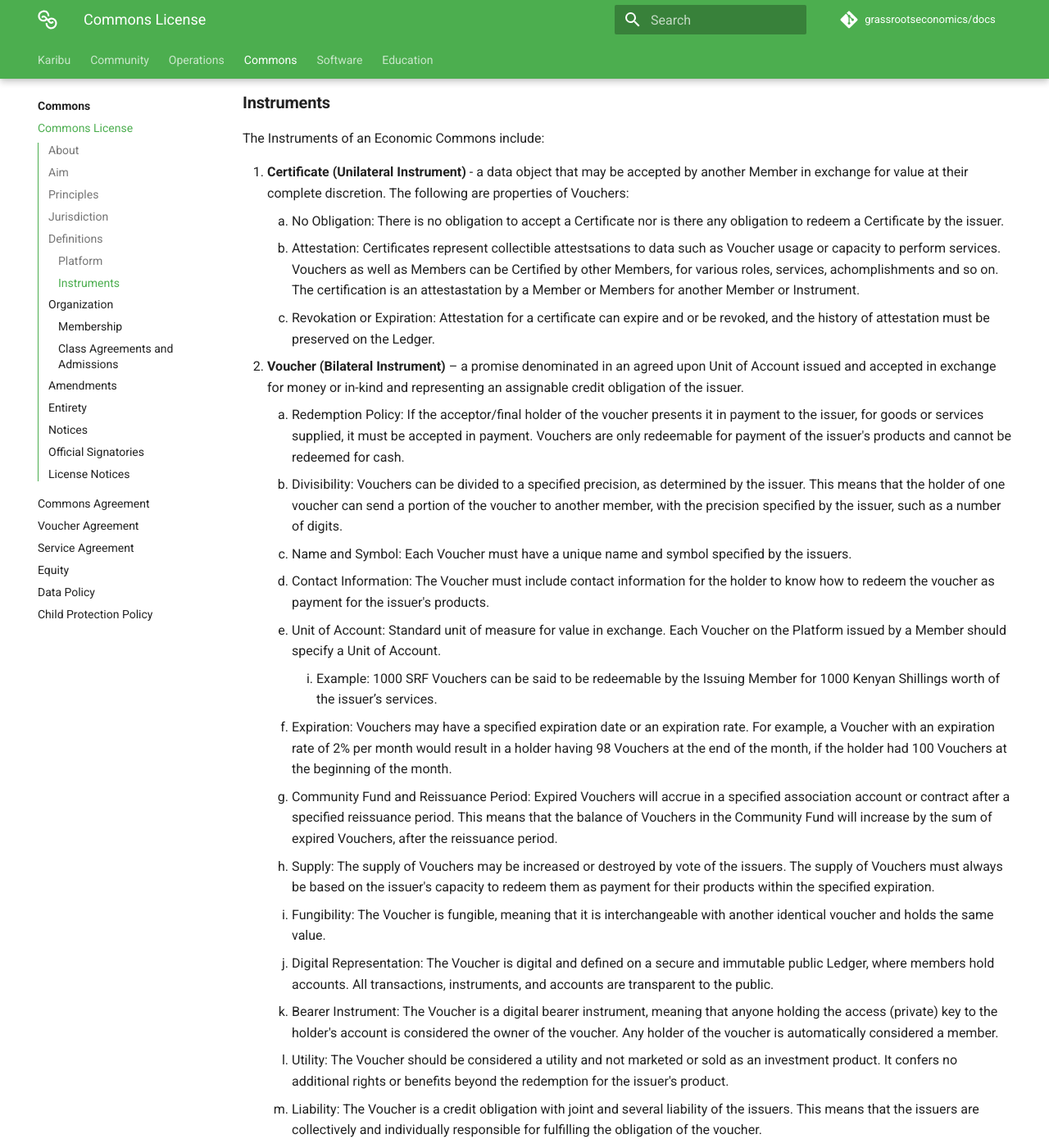
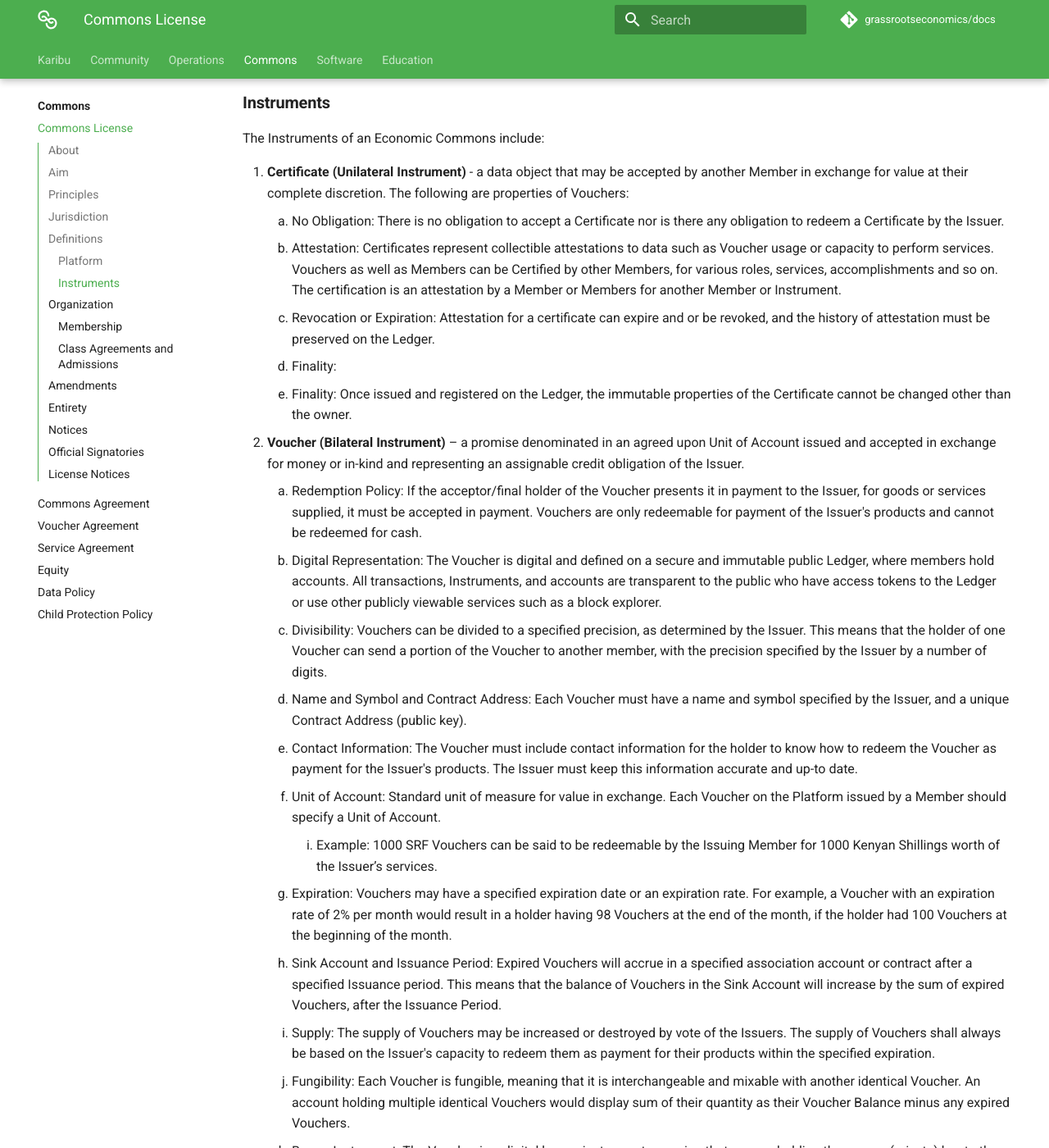
Before and after one commit to grassrootseconomics/docs.grassecon.org, an MkDocs documentation site: the page built from docs/commons/license.md, in a window 1280 px wide and 1400 px high, scrolled down 1697 px. Shown: the whole window at 82% size. Built offline with MkDocs 1.6.1 and Material for MkDocs 9.7.7, drawn with Linux system fonts in a browser that asks for light colours; comment, search, counter and statistics services are not loaded; some of the changed text lies outside the part shown.

Commit message:
license 1.2

```diff
--- a/docs/commons/license.md
+++ b/docs/commons/license.md
@@ -29,7 +29,7 @@
 
 ## Jurisdiction
 
-1. An Economic Commons, as an associative and participatory agreement, transcends jurisdiction and is tax transparent
+1. An Economic Commons, as an associative and participatory Agreement, transcends jurisdiction and is tax transparent
 2. All Members implementing or taking part in a Economic Commons or its Instruments are bound by local law generally and tax laws specifically
 3. Any usage of Clearing Union Instruments are between willing Members who must satisfy themselves that all trades are locally lawful
 4. Members are subject to local identity laws and regulations in their respective jurisdiction
@@ -50,7 +50,7 @@
 2. Social Services:
     1. Support and sharing of knowledge regarding the Agreement's implementations, Instruments as well as Member rights and obligations
 3. Legal Services:
-    1. Provde Due Diligence, audits and arbitration of disputes for Members
+    1. Provide Due Diligence, audits and arbitration of disputes for Members
     1. Ensure that Instruments are binding on Members when registered in the Ledger and inline with this Agreement
 
 ### **Instruments**
@@ -59,32 +59,48 @@
 
 1. **Certificate (Unilateral Instrument)** - a data object that may be accepted by another Member in exchange for value at their complete discretion.
     The following are properties of Vouchers:
-    1. No Obligation: There is no obligation to accept a Certificate nor is there any obligation to redeem a Certificate by the issuer.
-    2. Attestation: Certificates represent collectible attestsations to data such as Voucher usage or capacity to perform services. Vouchers as well as Members can be Certified by other Members, for various roles, services, achomplishments and so on. The certification is an attestastation by a Member or Members for another Member or Instrument.
-    3. Revokation or Expiration: Attestation for a certificate can expire and or be revoked, and the history of attestation must be preserved on the Ledger.
-2. **Voucher (Bilateral Instrument)** – a promise denominated in an agreed upon Unit of Account issued and accepted in exchange for money or in-kind and representing an assignable credit obligation of the issuer.
-    1. Redemption Policy: If the acceptor/final holder of the voucher presents it in payment to the issuer, for goods or services supplied, it must be accepted in payment. Vouchers are only redeemable for payment of the issuer's products and cannot be redeemed for cash.
-    2. Divisibility: Vouchers can be divided to a specified precision, as determined by the issuer. This means that the holder of one voucher can send a portion of the voucher to another member, with the precision specified by the issuer, such as a number of digits.
-    3. Name and Symbol: Each Voucher must have a unique name and symbol specified by the issuers.
-    4. Contact Information: The Voucher must include contact information for the holder to know how to redeem the voucher as payment for the issuer's products.
+    1. No Obligation: There is no obligation to accept a Certificate nor is there any obligation to redeem a Certificate by the Issuer.
+    2. Attestation: Certificates represent collectible attestations to data such as Voucher usage or capacity to perform services. Vouchers as well as Members can be Certified by other Members, for various roles, services, accomplishments and so on. The certification is an attestation by a Member or Members for another Member or Instrument.
+    3. Revocation or Expiration: Attestation for a certificate can expire and or be revoked, and the history of attestation must be preserved on the Ledger.
+    4. Finality:
+    4. Finality: Once issued and registered on the Ledger, the immutable properties of the Certificate cannot be changed other than the owner.
+2. **Voucher (Bilateral Instrument)** – a promise denominated in an agreed upon Unit of Account issued and accepted in exchange for money or in-kind and representing an assignable credit obligation of the Issuer.
+    1. Redemption Policy: If the acceptor/final holder of the Voucher presents it in payment to the Issuer, for goods or services supplied, it must be accepted in payment. Vouchers are only redeemable for payment of the Issuer's products and cannot be redeemed for cash.
+    10. Digital Representation: The Voucher is digital and defined on a secure and immutable public Ledger, where members hold accounts. All transactions, Instruments, and accounts are transparent to the public who have access tokens to the Ledger or use other publicly viewable services such as a block explorer.
+    2. Divisibility: Vouchers can be divided to a specified precision, as determined by the Issuer. This means that the holder of one Voucher can send a portion of the Voucher to another member, with the precision specified by the Issuer by a number of digits.
+    3. Name and Symbol and Contract Address: Each Voucher must have a name and symbol specified by the Issuer, and a unique Contract Address (public key).
+    4. Contact Information: The Voucher must include contact information for the holder to know how to redeem the Voucher as payment for the Issuer's products. The Issuer must keep this information accurate and up-to date.
     5. Unit of Account: Standard unit of measure for value in exchange. Each Voucher on the Platform issued by a Member should specify a Unit of Account.
-        1. Example: 1000 SRF Vouchers can be said to be redeemable by the Issuing Member for 1000 Kenyan Shillings worth of the issuer’s services.
+        1. Example: 1000 SRF Vouchers can be said to be redeemable by the Issuing Member for 1000 Kenyan Shillings worth of the Issuer’s services.
     6. Expiration: Vouchers may have a specified expiration date or an expiration rate. For example, a Voucher with an expiration rate of 2% per month would result in a holder having 98 Vouchers at the end of the month, if the holder had 100 Vouchers at the beginning of the month.
-    7. Community Fund and Reissuance Period: Expired Vouchers will accrue in a specified association account or contract after a specified reissuance period. This means that the balance of Vouchers in the Community Fund will increase by the sum of expired Vouchers, after the reissuance period.
-    8. Supply: The supply of Vouchers may be increased or destroyed by vote of the issuers. The supply of Vouchers must always be based on the issuer's capacity to redeem them as payment for their products within the specified expiration.
-    9. Fungibility: The Voucher is fungible, meaning that it is interchangeable with another identical voucher and holds the same value.
-    10. Digital Representation: The Voucher is digital and defined on a secure and immutable public Ledger, where members hold accounts. All transactions, instruments, and accounts are transparent to the public.
-    11. Bearer Instrument: The Voucher is a digital bearer instrument, meaning that anyone holding the access (private) key to the holder's account is considered the owner of the voucher. Any holder of the voucher is automatically considered a member.
-    12. Utility: The Voucher should be considered a utility and not marketed or sold as an investment product. It confers no additional rights or benefits beyond the redemption for the issuer's product.
-    13. Liability: The Voucher is a credit obligation with joint and several liability of the issuers. This means that the issuers are collectively and individually responsible for fulfilling the obligation of the voucher.
-    14. Finality: Once issued, the properties of the Voucher cannot be changed.
-
+    7. Sink Account and Issuance Period: Expired Vouchers will accrue in a specified association account or contract after a specified Issuance period. This means that the balance of Vouchers in the Sink Account will increase by the sum of expired Vouchers, after the Issuance Period.
+    8. Supply: The supply of Vouchers may be increased or destroyed by vote of the Issuers. The supply of Vouchers shall always be based on the Issuer's capacity to redeem them as payment for their products within the specified expiration.
+    9. Fungibility: Each Voucher is fungible, meaning that it is interchangeable and mixable with another identical Voucher. An account holding multiple identical Vouchers would display sum of their quantity as their Voucher Balance minus any expired Vouchers.
+    11. Bearer Instrument: The Voucher is a digital bearer instrument, meaning that anyone holding the access (private) key to the holder's account is considered the owner of the Voucher or Vouchers in that account. Any holder of the Voucher has the right to redeem it as payment for the products of the Issuer.
+    12. Utility: The Voucher should be considered a utility and not marketed or sold as an investment product. It confers no additional rights or benefits beyond the redemption for the Issuer's product.
+    13. Liability: The Voucher is a credit obligation with joint and several liability of the Issuers. This means that the Issuers are collectively and individually responsible for fulfilling the obligation of the Voucher.
+    14. Finality: Once published and registered on the Ledger certain Immutable Information can and cannot change while Mutable Information can be changed by Voucher Contract Ownership.
+        1. Immutable Information includes:
+	    1. Name, Symbol
+	    2. Expiration dates and rates
+	    3. Re-issuance period
+	    4. Precision
+	    5. Unit of Account
+	    6. Contract Address (public Key)
+	    7. Voucher information address (public key)
+	2. Mutable Information includes:
+	    1. Voucher Contract Ownership
+	    2. Voucher supply
+	    3. Sink address
+	    4. Contact information
+	        1. Name, phone number, email, location
+    15. Voucher Contract Ownership: The Voucher Contract (Smart contract) registered and publish on the Ledger has Owners that can edit the Mutable Information in the Voucher Contract. The default Owner is the Member that published the contract and who may transfer Ownership to any Account on the Ledger and also remove themselves as an Owner. Ownership can be transferred to a Smart Contract that enables different forms of voting etc.
 
 ## Organization
 
 ### Membership
 
-A Member of an Economic Commons is an individual person, organization or an association of Members with a common purpose, who ratify and Implement a Economic Commons it or use implemented Economic Commons Instruments as per their local needs.
+A Member of an Economic Commons is an individual person, organization or an association of Members with a common purpose, who ratify and Implement a Economic Commons it or use implemented Economic Commons Instruments as per their local needs
 
 There are three Member **Classes** defined below, with the following rights and obligations:
 
@@ -92,28 +108,33 @@
     1. Right to utilize all Economic Commons-defined Instruments
     2. Right to hold or delegate custodianship of Ledger Accounts and Instruments
     3. Right to hold multiple Accounts and Instruments in the Ledger
-    4. Right to vote on the usage of their issued Instruments in a Community Fund.
-    5. Right to view and inspect all Accounts and Instrument kept on the Ledger.
-    6. Obligation to report Members that don't comply to this Agreement or local laws.
+    4. Right to vote on the usage of their issued Instruments in a Community Fund
+    5. Right to view and inspect all Accounts and Instrument kept on the Ledger
+    6. Obligation to report Members that don't comply to this Agreement or local laws
     7. Obligation to certify Platform Service Providers
     8. Obligation to register any Instrument or Instrument usage on the Ledger
     9. Obligation to contribute in money or in-kind the agreed upon development and operating costs of the Platform services as defined in Service Agreements under this Economic Commons Agreement.
     10. Obligation to hold a means of secure identification in order to interact with a Ledger
     10. Obligation to demonstrate technical and management capabilities and capacity to meet Instrument and other appropriate standards.
-2. **Platform Service Providers**: Hold a valid Certificate
+2. **Platform Service Providers**: Provide essential service for the Economic Commons
     1. Technical:
-        1. Right to receive agreed development and operating costs and an agreed production share in respect of Platform services
-        2. Right to use and migrate custodial Member Accounts and Instruments to an appropriate Ledger
-        3. Obligation to maintain the Platform’s open source software code base
-        4. Obligation to operate the Platform’s servers and various micro-service
-        5. Obligation to hold and secure granted Member data and intellectual property jointly in common
-        6. Obligation to provide Members access to their Ledger accounts and shared Instruments
-        7. Obligation to provide a means of a secure identification to Members in order to interact with a Ledger
-	8. Obligation to all Member accounts, data and shared Instruments are recorded in unique time order in the Ledger
-	9. Obligation to utlize Ledgers that are secure and resistant to security breaches and loss of data
+        1. Right to publish Instruments on the Ledger on behalf of Members
+	2. Right to receive agreed development and operating costs and an agreed production share in respect of Platform services
+        3. Right to use and migrate custodial Member Accounts and Instruments to an appropriate Ledger
+        4. Obligation to maintain the Platform’s open source software code base
+        5. Obligation to operate the Platform’s servers and various micro-service
+        6. Obligation to hold and secure granted Member data and intellectual property jointly in common
+        7. Obligation to provide Members access to their Ledger accounts and shared Instruments
+        8. Obligation to provide a means of a secure identification to Members in order to interact with a Ledger
+	9. Obligation to all Member accounts, data and shared Instruments are recorded in unique time order in the Ledger
+	10. Obligation to utilize Ledgers that are secure and resistant to security breaches and loss of data
     2. Social:
-        8. Right to make available non-confidential Member and Instrument data to the general public
-        9. Obligation to provide training and education, administer Member service agreements, ensure confidential data transparency, oversee quality standards
+        1. Right to make available non-confidential Member and Instrument data to the general public
+        2. Right to make available non-confidential Member and Instrument data to the general public
+        3. Obligation to provide training and education
+	4. Obligation to administer Member service agreements
+	5. Obligation to ensure confidential data privacy and public information transparency
+	6. Obligation to oversee quality standards
     3. Legal:
         10. Right to assign an auditor to assess any Member Instruments
         11. Right to suspend services and remove Wallet access for Non-Performing Members
@@ -121,10 +142,10 @@
         13. Obligation to arbitrate disputes in relation to usage of Instruments
 3. **Guardians**:
     10. Right to design and implement an Economic Commons
-    11. Right to revoke certificates for Platform Service Providers that don't comply to this Agrement or local laws.
+    11. Right to revoke Certificates for Vouchers, and Members that don't comply to this Agreement or local laws
     12. Right of final veto on behalf of Members generally in respect of amendments to an Economic Commons agreement incompatible with the Aim and Principles
-    13. Obligation to certify Platform Service Providers and maintain a registry certified Platform Service Providers on behalf of Members
-    14. Obligation to arbitrate disputes in relation to Aim and Principles of an Economic Commons
+    13. Obligation to verify that Members and Instruments are compatble with the Aim and Principles
+    14. Obligation to arbitrate disputes of Members in relation to Aim and Principles
 
 
 ### Class Agreements and Admissions
@@ -136,7 +157,6 @@
     1. any material shortfall in commitments or obligations by Members individually or collectively shall be made good following review and recommendations by the Service Provider and subject to the agreement of Members generally.
 5. **Termination of Membership:** Member’s may terminate Membership at any time upon 60 days advance written notice of termination and shall comply with the obligations in effect at the time of termination.
     1. A Non-Performing Member wishing to terminate membership must demonstrate their complete inability to perform obligations to an auditor assigned by the Service Provider.
-
 
 ## **Amendments**
 
@@ -157,8 +177,7 @@
 
 ## **Official Signatories**
 
-**In WITNESS WHEREOF**, the duly authorized Guardians of the Economic Commons sign this agreement on the dates indicated below, and agree to abide by the terms of this agreement.
-
+**In WITNESS WHEREOF**, the duly authorized Guardians of the Economic Commons sign this agreement on the dates indicated below, and agree to abide by the terms of this Agreement.
 
 
 1. Member Class or Witness: (Guardian, General Member, Platform Service Provider)
```
Also changed, not shown: other parts of docs/commons/license.md (+1 -1 lines).
